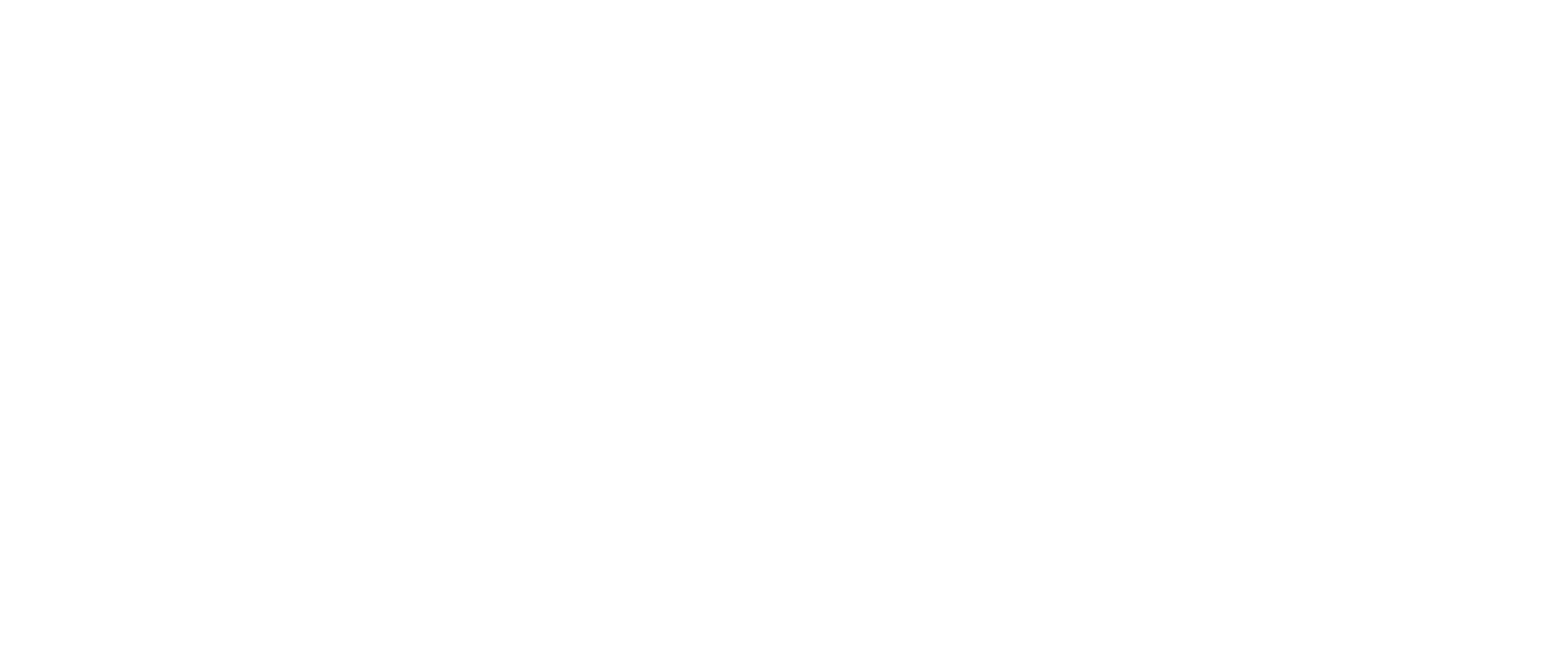
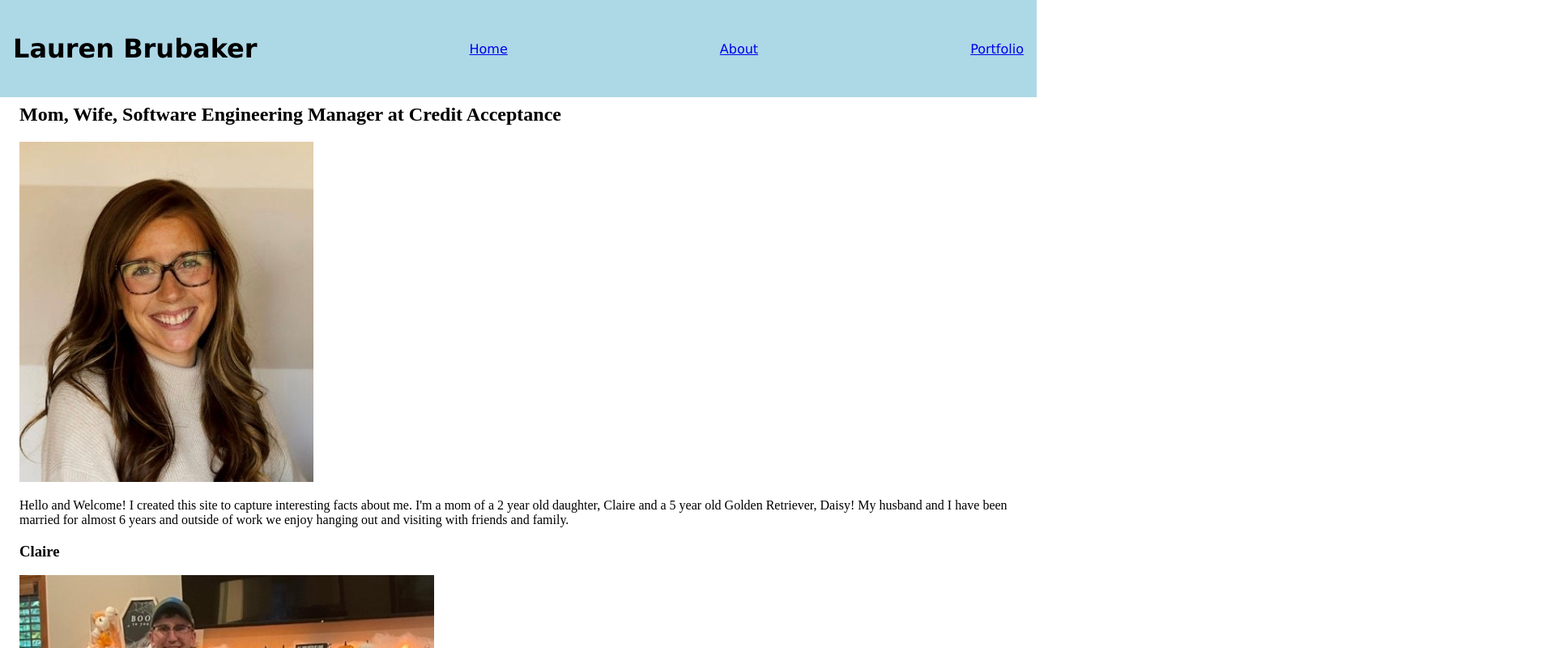
Before and after one commit to lbrubaker/block09workshop, a plain HTML site: page personal_site/index.html in a window 1280 px wide. Shown: the top 800 px of the page at 81% size, 1920 px wide, since content can reach past the window. Drawn offline with Linux system fonts and the light colour scheme.

Commit message:
July 16 changes

```diff
--- a/personal_site/index.html
+++ b/personal_site/index.html
@@ -4,10 +4,46 @@
     <meta charset="UTF-8">
     <meta name="viewport" content="width=device-width, initial-scale=1.0">
     <title>Lauren's Personal Site</title>
+    <link rel="stylesheet" href="./style.css">
 </head>
 <body>
 
 
+    <header>
+        <div class="header" id="mainHeader">
+          <h1>Lauren Brubaker</h1>
+
+          <a href="index.html">Home</a>
+
+          <a href="about.html">About</a>
+
+           <a href="portfolio.html">Portfolio</a>
+
+        </div>
+      </header>
+
+        <article class="home-content">
+           <h2> Mom, Wife, Software Engineering Manager at Credit Acceptance </h2>
+           <img src="./images/pic.jpg" alt="personal-photo">
+           <p>Hello and Welcome!
+            I created this site to capture interesting facts about me.
+
+            I'm a mom of a 2 year old daughter, Claire and a 5 year old Golden Retriever, Daisy!  My husband and I have been married for almost 6 years and outside of work we enjoy hanging out and visiting with friends and family.
+
+
+           </p>
+
+           <h3>Claire</h3>
+           <img src="./images/Claire.jpg" alt="Claire">
+           <h3>Daisy</h3>
+           <img src="./images/Image.jfif" alt="Daisy">
+           <h3>My Family</h3>
+           <img src="./images/Halloween.jpg" alt="Halloween">
+           <img src="./images/Claire and Daisy1.jpg" alt="girls">
+
+
+
+        </article>
 
 </body>
 </html>
--- a/personal_site/style.css
+++ b/personal_site/style.css
@@ -0,0 +1,22 @@
+.header {
+font-family: 'Lucida Sans', 'Lucida Sans Regular', 'Lucida Grande', 'Lucida Sans Unicode', Geneva, Verdana, sans-serif;
+padding: 10px 16px;
+background-color: lightblue;
+height: 100px;
+align-items: center;
+display: flex;
+justify-content: space-between;
+left: 0;
+right: 0;
+position: fixed;
+top: 0;
+
+}
+
+.home-content {
+
+padding: 16px;
+margin-top: auto;
+padding-top: 100px;
+
+}
```
Also changed, not shown: personal_site/about.html (+9 -0 lines), personal_site/javascript.js (+13 -0 lines), personal_site/portfolio.html (+11 -0 lines), personal_site/images/Claire and Daisy1.jpg (added), personal_site/images/Claire.jpg (added), personal_site/images/Halloween.jpg (added), personal_site/images/Image.jfif (added), personal_site/images/pic.jpg (added).
